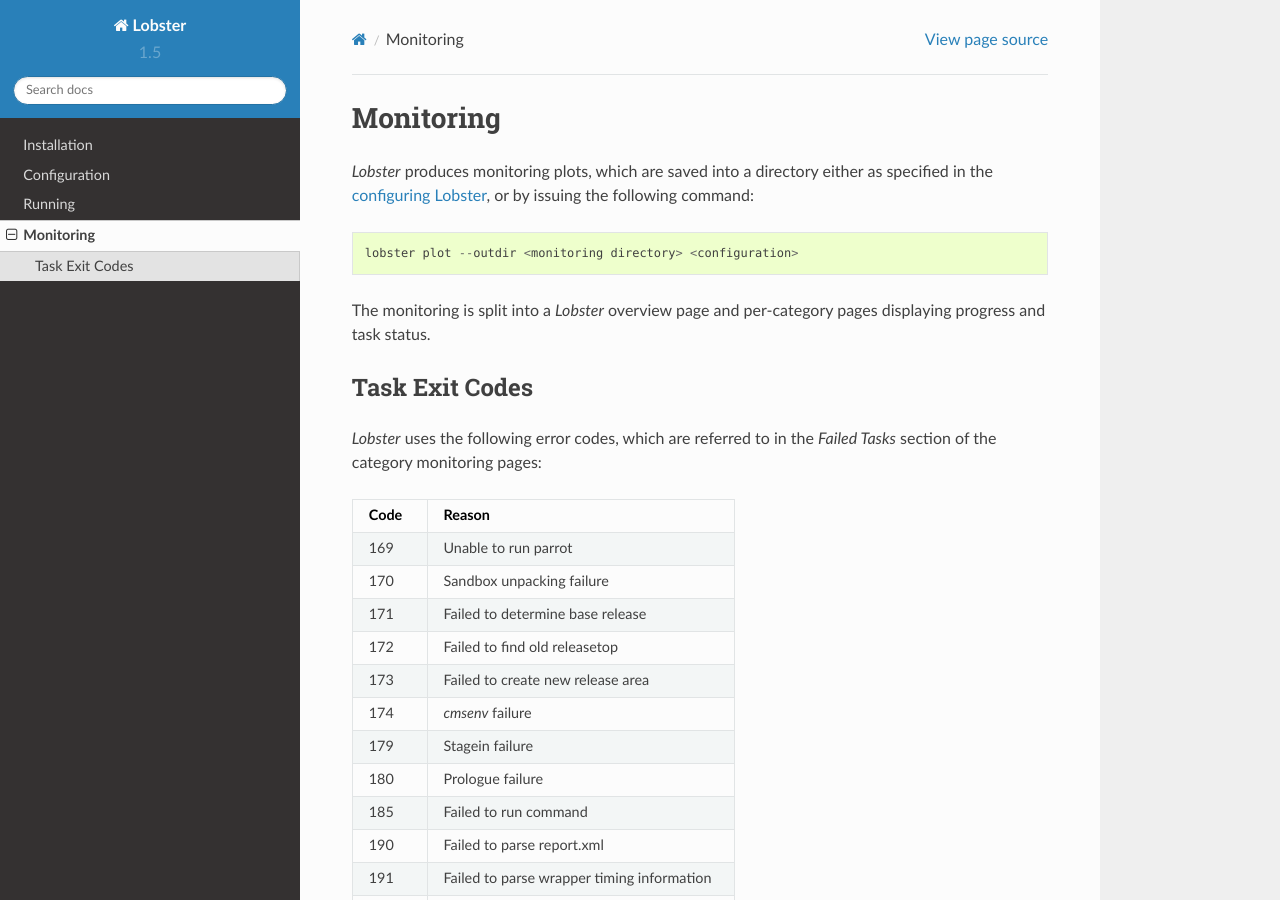
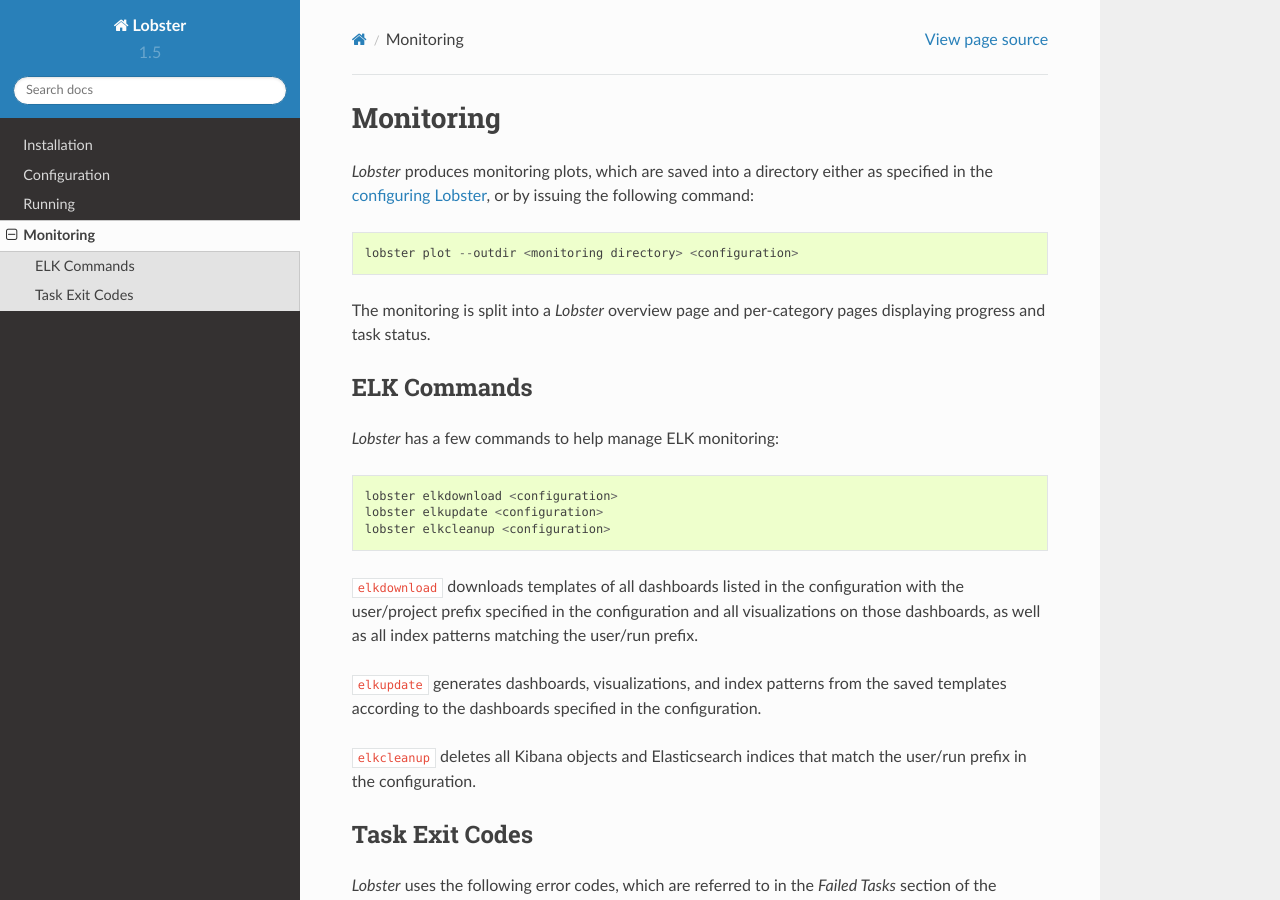
Before and after one commit to NDCMS/lobster, a Sphinx documentation site: the page built from docs/monitor.rst, in a window 1280 px wide and 900 px high. Built offline with Sphinx 7.4.7 and the Read the Docs theme 2.0.0, drawn with Linux system fonts in a browser that asks for light colours.

Commit message:
Add documentation about ELK commands

```diff
--- a/docs/monitor.rst
+++ b/docs/monitor.rst
@@ -9,6 +9,27 @@ issuing the following command::
 
 The monitoring is split into a `Lobster` overview page and per-category
 pages displaying progress and task status.
+
+ELK Commands
+------------
+
+`Lobster` has a few commands to help manage ELK monitoring::
+
+    lobster elkdownload <configuration>
+    lobster elkupdate <configuration>
+    lobster elkcleanup <configuration>
+
+``elkdownload`` downloads templates of all dashboards listed in the
+configuration with the user/project prefix specified in the configuration and
+all visualizations on those dashboards, as well as all index patterns matching
+the user/run prefix.
+
+``elkupdate`` generates dashboards, visualizations, and index patterns from the
+saved templates according to the dashboards specified in the configuration.
+
+``elkcleanup`` deletes all Kibana objects and Elasticsearch indices that match
+the user/run prefix in the configuration.
+
 
 Task Exit Codes
 ---------------
```
Also changed, not shown: 1 other file.
